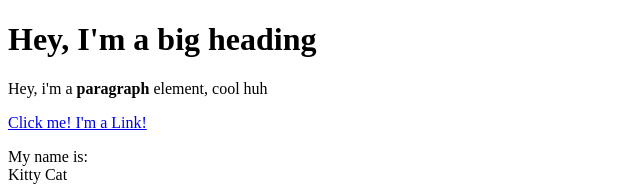
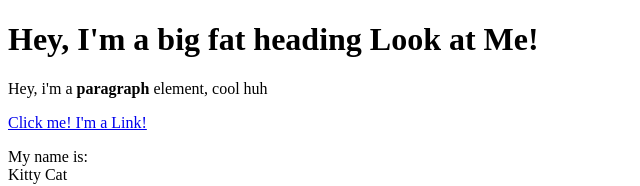
Before and after one commit to andiimke2136/Cartoon-Hero, a plain HTML site: page test.html in a window 1280 px wide. Shown: the top 186 px of the page, without its empty margins (0-640 px from the left). Drawn offline with Linux system fonts and the light colour scheme.

Commit message:
added "fat" to heading

```diff
--- a/test.html
+++ b/test.html
@@ -4,7 +4,7 @@
     <title>Test page</title>
 </head>
 <body>
-<h1>Hey, I'm a big heading </h1>
+<h1>Hey, I'm a big fat heading Look at Me! </h1>
 <p>Hey, i'm a <b>paragraph</b> element, cool huh</p>
 <a href="https://google.com" target="-blank" title="Lets go to google">Click me! I'm a Link!</a>
 <p> My name is: <br>
```
